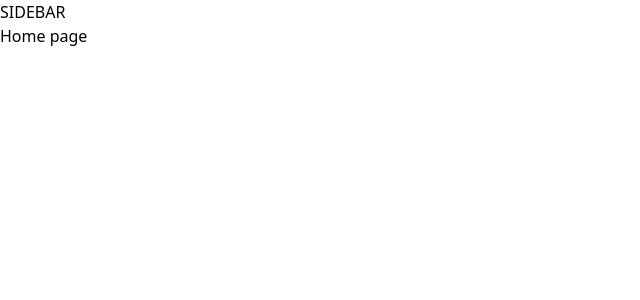
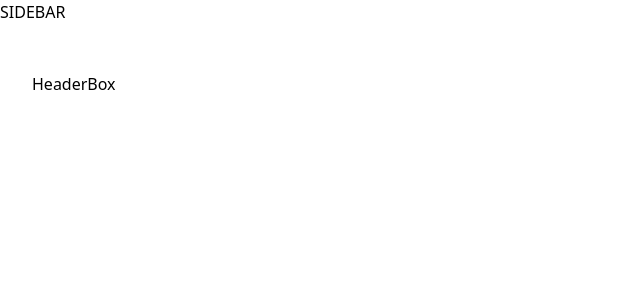
Before and after one commit to Jeoml/Banking-Website-with-Finance-Management, a Next.js app: page / in a window 1280 px wide. Shown: the top 300 px of the page, without its empty margins (0-640 px from the left). Built offline with nearby package versions, Linux system fonts and the light colour scheme.

Commit message:
add HeaderBox

```diff
--- a/app/(root)/page.tsx
+++ b/app/(root)/page.tsx
@@ -1,8 +1,15 @@
+import HeaderBox from '@/components/ui/HeaderBox'
 import React from 'react'
 
 const Home = () => {
     return (
-        <div>Home page</div>
+        <section className="home">
+            <div className="home-content">
+                <header className="home-header">
+                    <HeaderBox />
+                </header>
+            </div>
+        </section>
     )
 }
 
--- /dev/null
+++ b/components/ui/HeaderBox.tsx
@@ -0,0 +1,9 @@
+import React from 'react'
+
+const HeaderBox = () => {
+  return (
+    <div>HeaderBox</div>
+  )
+}
+
+export default HeaderBox
```
